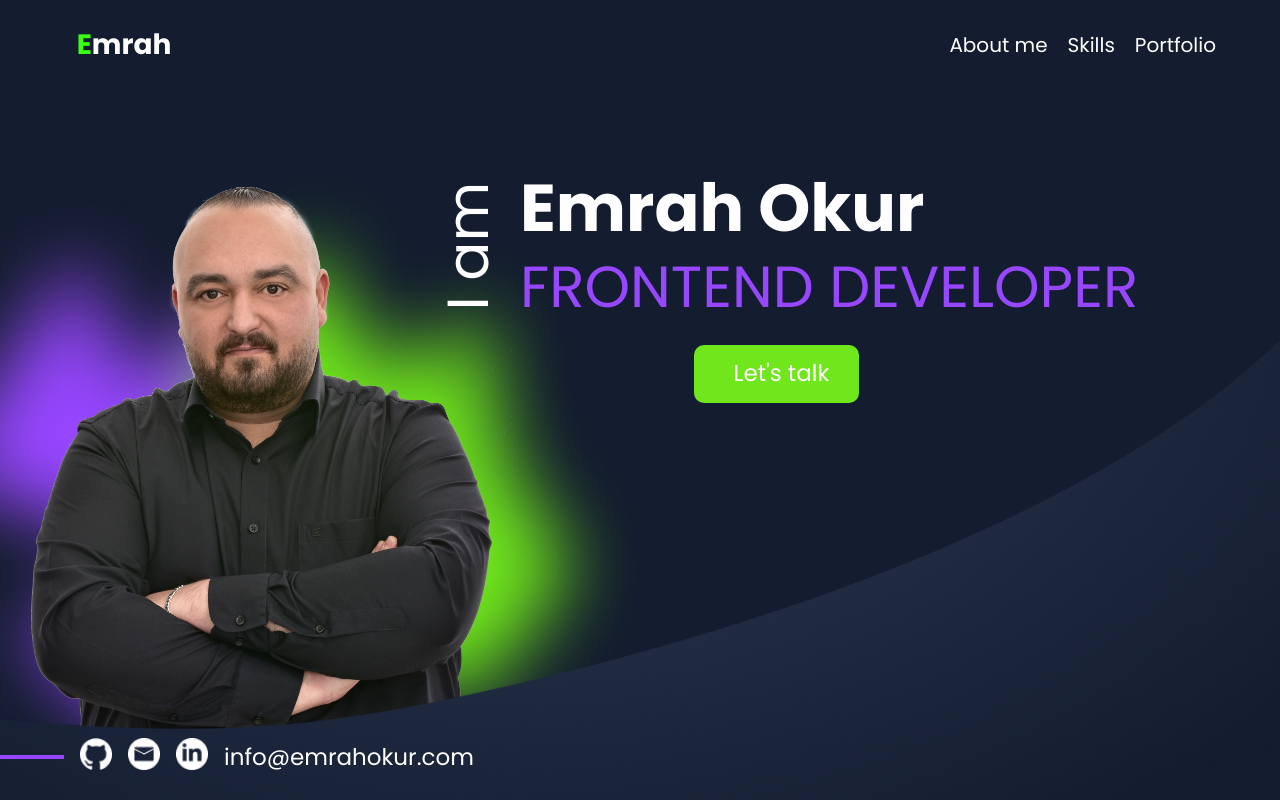
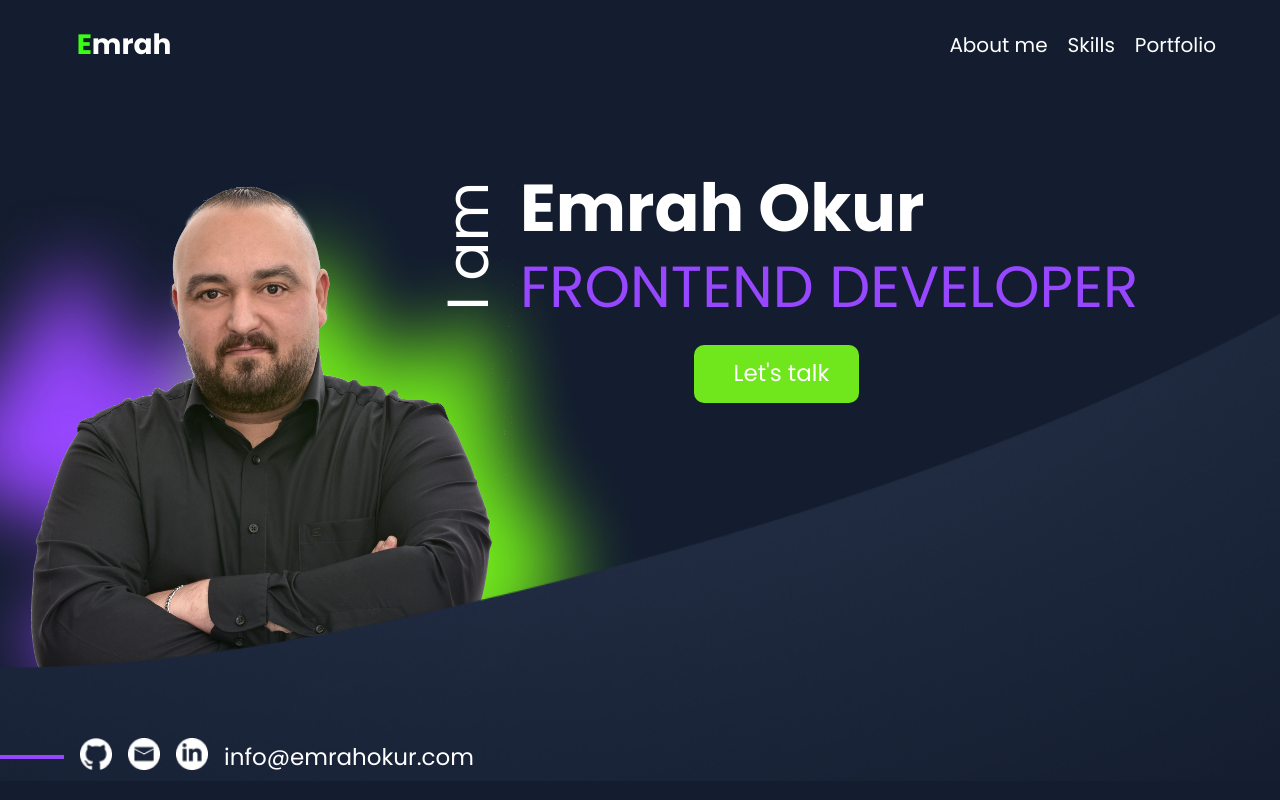
Before and after one commit to EmrahOkur/Emrah-Okur-Portfolio, an Angular app in the folder Emrah-Okur-Portfolio/: page / in a window 1280 px wide. Shown: the top 800 px of the page. Built offline with nearby package versions, Linux system fonts and the light colour scheme.

Commit message:
bug fixes

```diff
--- a/Emrah-Okur-Portfolio/src/app/app.component.html
+++ b/Emrah-Okur-Portfolio/src/app/app.component.html
@@ -1,4 +1,4 @@
-<div class="shape-hero"></div>
+
 
 <app-header></app-header>
 
--- a/Emrah-Okur-Portfolio/src/app/app.component.scss
+++ b/Emrah-Okur-Portfolio/src/app/app.component.scss
@@ -1,11 +0,0 @@
-.shape-hero {
-    position: absolute;
-    width: 100%;
-    height: 971.56px;
-    top: 327.6px;
-    background-image: url('../../../Emrah-Okur-Portfolio/src/assets/img/hero-img/28.\ Hero\ Background\ \(1\).png');
-    background-repeat: no-repeat;
-    background-position: left 0px top 12px;
-    background-size: 100%  100%;
-    z-index: 1;
-  }
--- a/Emrah-Okur-Portfolio/src/app/hero/hero-responsive.component.scss
+++ b/Emrah-Okur-Portfolio/src/app/hero/hero-responsive.component.scss
@@ -175,6 +175,11 @@ $hero-name-width: 350px;
     .cta-button {
         margin-top: 5%;
     }
+
+    .background-layer-secondary{
+        margin-top: 12px;
+
+    }
 }
 
 @media (max-width: 390px){
--- a/Emrah-Okur-Portfolio/src/app/hero/hero.component.html
+++ b/Emrah-Okur-Portfolio/src/app/hero/hero.component.html
@@ -6,7 +6,7 @@
             </div>
             <img class="hero-image" src="../../assets/img/hero-img/3072-4096-max NEU NEU NEU.png">
             <div class="background-layer-secondary">
-
+                <img class="secondary-shadow" src="../../assets/img/hero-img/28. Hero Background (1).png">
             </div>
             <div class="text-section">
                 <div class="hero-description">
--- a/Emrah-Okur-Portfolio/src/app/hero/hero.component.scss
+++ b/Emrah-Okur-Portfolio/src/app/hero/hero.component.scss
@@ -47,7 +47,7 @@
     position: relative;
     width: 144vw;
     height: auto;
-    z-index: 5;
+    z-index: 1;
     margin-top: -22%;
 }
 
@@ -63,12 +63,20 @@ a {
     cursor: pointer;
 }
 
-.background-layer,
-.background-layer-secondary {
+.background-layer {
     position: absolute;
     top: 177.6px;
     width: 70vw;
     max-width: 1440px;
+
+
+}
+.background-layer-secondary{
+    position: absolute;
+    top: 177.6px;
+    width: 70vw;
+    max-width: 1440px;
+    z-index: 1;
 }
 
 .text-section {
```
